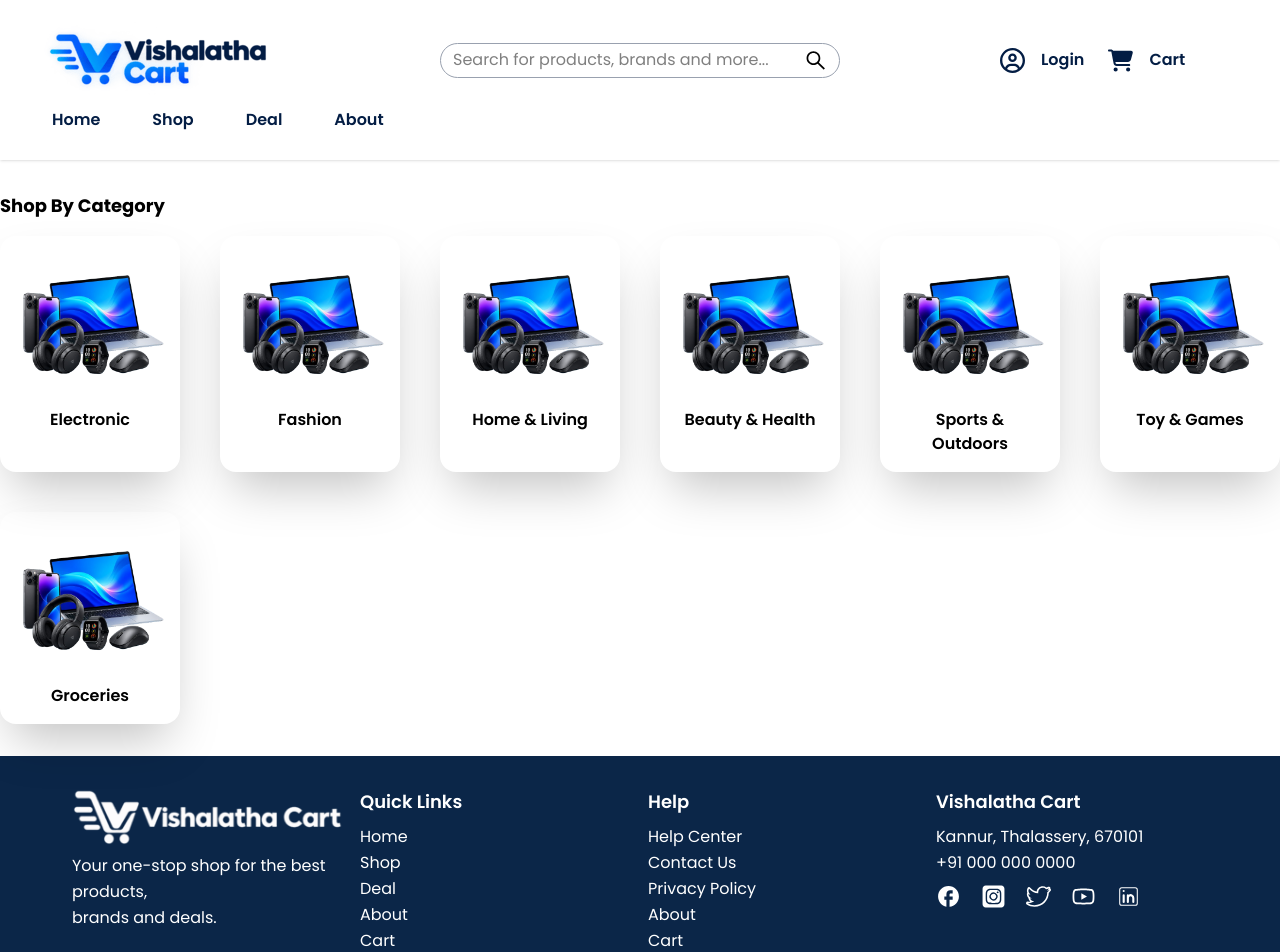
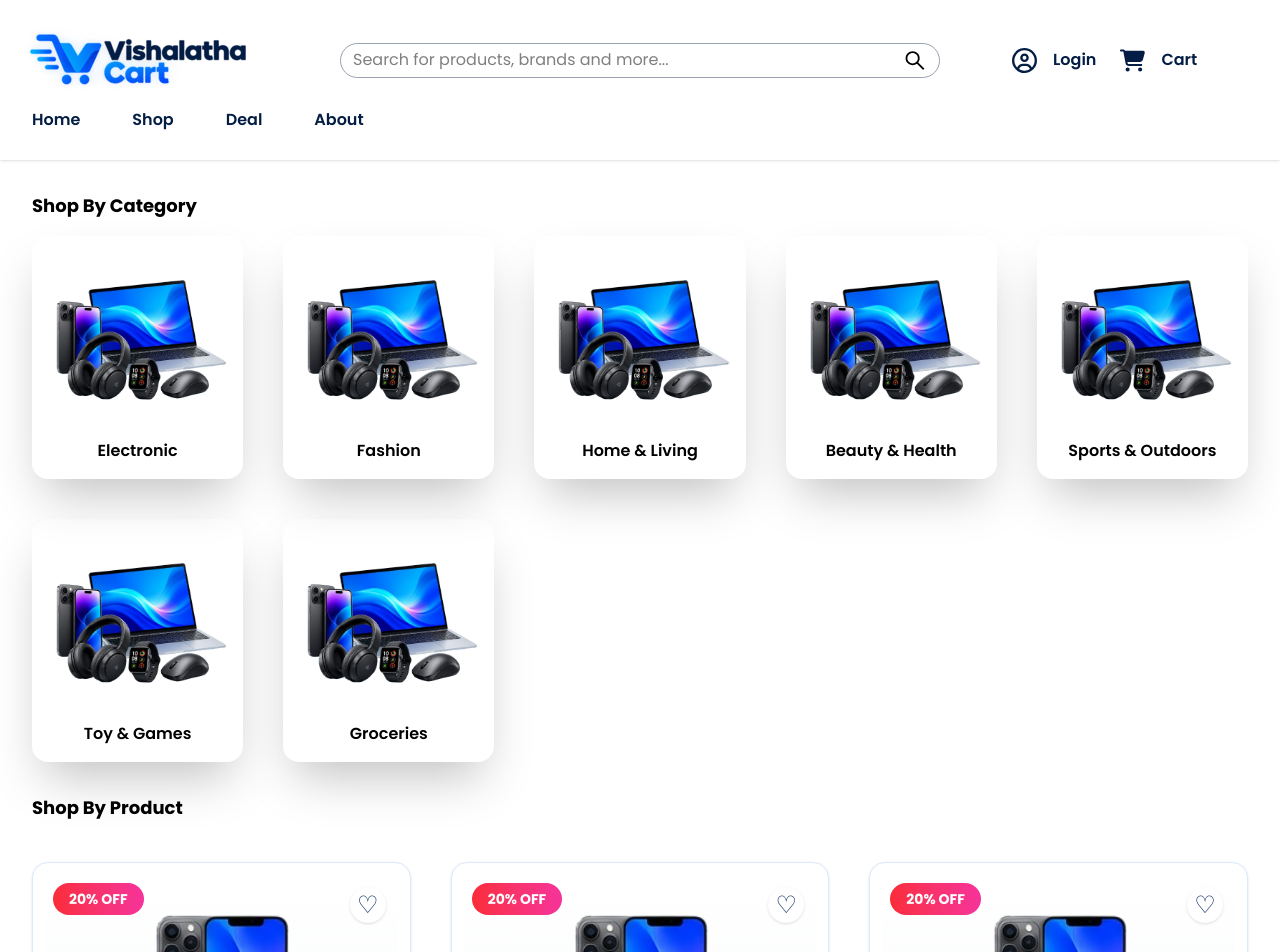
Before and after one commit to devrathul/VishalathaCart, a React (Vite) app: page / in a window 1280 px wide. Shown: the top 952 px of the page. Built offline with nearby package versions, Linux system fonts and the light colour scheme.

Commit message:
home component added

```diff
--- a/src/App.jsx
+++ b/src/App.jsx
@@ -2,14 +2,16 @@ import { createBrowserRouter } from "react-router";
 import { RouterProvider } from "react-router/dom";
 import Root from './Root/Root'
 
-import CategoryCard from './components/category/CategoryCard'
+import Home from './components/Home'
+import Products from './components/products/Products'
 
 const router = createBrowserRouter([
   {
     path: "/",
     Component: Root,
     children: [
-      { index: true, Component: CategoryCard },
+      { index: true, Component: Home },
+      { path: "/products", Component: Products },
     ],
   },
 ]);
--- a/src/Root/Root.jsx
+++ b/src/Root/Root.jsx
@@ -6,7 +6,9 @@ export default function Root() {
     return (
         <>
             <Header />
-            <Outlet />
+            <div className='max-w-[1650px] mx-auto px-8'>
+                <Outlet />
+            </div>
             <Footer />
         </>
     );
--- /dev/null
+++ b/src/components/Home.jsx
@@ -0,0 +1,15 @@
+import CategoryCard from './category/CategoryCard'
+import ProductCard from './products/ProductCard'
+
+const Home = () => {
+    return(
+        <>
+          <h2 className='font-bold mt-8 mb-4 text-lg'>Shop By Category</h2>
+          <CategoryCard />
+          <h2 className='font-bold mt-8 mb-4 text-lg'>Shop By Product</h2>
+          <ProductCard />
+        </>
+    )
+}
+
+export default Home
--- a/src/components/category/CategoryCard.jsx
+++ b/src/components/category/CategoryCard.jsx
@@ -3,7 +3,6 @@ import electronicImg from '../../assets/images/electronic.png'
 const CategoryCard = () => {
     return (
         <>
-        <h2 className='font-bold mt-8 mb-4 text-lg'>Shop By Category</h2>
         <div className='grid grid-cols-[repeat(auto-fit,minmax(180px,1fr))] mb-8 gap-10'>
             <div className="card p-4 rounded-2xl shadow-2xl">
                 <img src={electronicImg} alt="category" title="category" />
--- a/src/components/common/Footer.jsx
+++ b/src/components/common/Footer.jsx
@@ -9,7 +9,8 @@ import { CiLinkedin } from "react-icons/ci";
 const Footer = () => {
     return (
         <footer>
-            <div className=' bg-[#0b2648] text-white px-10 lg:px-18 py-8'>
+            <div className='bg-[#0b2648] text-white '>
+                <div className='max-w-[1650px] mx-auto  px-8 py-8'>
                     <div className='grid grid-cols-1 md:grid-cols-4 gap-4'>
                         <div>
                             <img className='w-72' src={footerlogo} title="Vishalatha Cart | Shopping Assistant" alt="Vishalatha Cart | Shopping Assistant" />
@@ -53,6 +54,7 @@ const Footer = () => {
                     </div>
                     <p className='mt-10 text-center'>@ 2025 Vishalatha Cart. All rights reserved</p>
                 </div>
+            </div>
         </footer>
     )
 }
--- a/src/components/common/Header.jsx
+++ b/src/components/common/Header.jsx
@@ -1,8 +1,8 @@
 import React, { useState } from 'react';
+import { Link } from 'react-router'
 import { AiOutlineClose, AiOutlineMenu, AiOutlineSearch } from 'react-icons/ai';
 import { FaCartShopping, FaRegCircleUser } from "react-icons/fa6";
-import logo  from '/images/logo.png'
-
+import logo from '/images/logo.png'
 
 const Header = () => {
     // State to manage the navbar's visibility
@@ -16,13 +16,13 @@ const Header = () => {
 
     return (
         <div className='bg-white border-b-gray-300 shadow'>
-            <div className='max-w-[1240px] mx-auto py-5'>
+            <div className='max-w-[1650px] mx-auto py-5'>
                 <div className='flex justify-between items-center px-5 gap-5'>
                     <div className='lg:w-1/5 flex-none'>
                         <img src={logo} title="Vishalatha Cart | Shopping Assistant" alt="Vishalatha Cart | Shopping Assistant" />
                     </div>
                     <div className='lg:w-3/5 shrink items-center text-center hidden md:block'>
-                        <div className='flex border border-gray-400 outline-gray-400 rounded-full px-3 py-1 max-w-100 mx-auto'>
+                        <div className='flex border border-gray-400 outline-gray-400 rounded-full px-3 py-1 max-w-150 mx-auto'>
                             <input type="search" className='w-full outline-0' placeholder='Search for products, brands and more...' />
                             <AiOutlineSearch size={25} />
                         </div>
@@ -42,16 +42,16 @@ const Header = () => {
                     {/* Desktop Navigation */}
                     <ul className='hidden md:flex gap-5 text-[#031d44]'>
                         <li className='px-4 py-2 cursor-pointer duration-300 hover:text-[#0162fc]'>
-                            Home
+                            <Link to="/"> Home </Link>
                         </li>
                         <li className='px-4 py-2 cursor-pointer duration-300 hover:text-[#0162fc]'>
-                            Shop
+                            <Link to="/products"> Shop </Link>
                         </li>
                         <li className='px-4 py-2 cursor-pointer duration-300 hover:text-[#0162fc]'>
-                            Deal
+                            <Link to="/deals"> Deal </Link>
                         </li>
                         <li className='px-4 py-2 cursor-pointer duration-300 hover:text-[#0162fc]'>
-                            About
+                            <Link to="/about"> About </Link>
                         </li>
                     </ul>
 
--- a/src/components/products/ProductCard.jsx
+++ b/src/components/products/ProductCard.jsx
@@ -4,8 +4,7 @@ import iphoneImg from '../../assets/images/iphone.png'
 const ProductCard = () => {
     return (
         <>
-            <h2 className='font-bold mt-8 mb-4 text-lg'>Shop By Product</h2>
-            <div className='grid grid-cols-[repeat(auto-fit,minmax(300px,1fr))] gap-10 mx-auto my-10'>
+            <div className='grid min-[450px]:grid-cols-1 min-[680px]:grid-cols-2 min-[1000px]:grid-cols-3 min-[1300px]:grid-cols-4 min-[1500px]:grid-cols-5  gap-10 mx-auto my-10'>
                 <div className="w-full rounded-2xl border border-blue-100 bg-white p-3 shadow-sm">
                     <div className="relative flex h-62.5 items-center justify-center overflow-hidden rounded-xl bg-gradient-to-b from-white to-slate-50">
                         <span className="absolute left-2 top-2 z-10 rounded-full bg-gradient-to-r from-red-500 to-pink-500 px-4 py-1.5 text-sm font-bold text-white">
--- a/src/components/products/Products.jsx
+++ b/src/components/products/Products.jsx
@@ -1,6 +1,11 @@
+import ProductCard from './ProductCard'
+
 const Products = () => {
     return (
-        <><h1>Products</h1></>
+        <>
+            <h1>Products</h1>
+            <ProductCard />
+        </>
     )
 }
 
```
Lines whose indentation alone changed are shown as unchanged.
